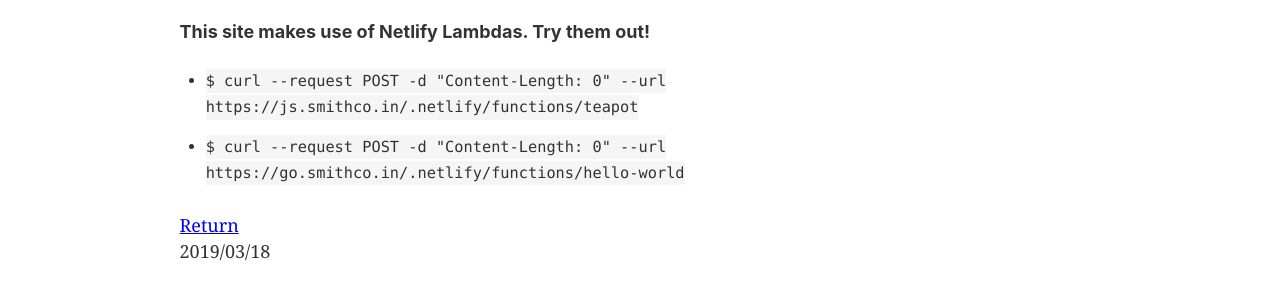
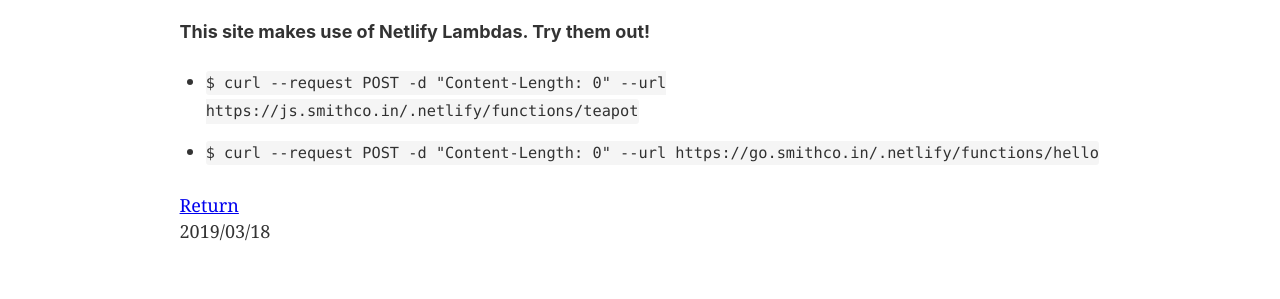
Before and after one commit to smithcoin/smithco.in, a Gatsby site: page /lambdas in a window 1280 px wide. Shown: the part 171-470 px from the top of the page. Built offline with nearby package versions, Linux system fonts and the light colour scheme; Gatsby itself is replaced by a stand-in of ours.

Commit message:
updated build instructions

```diff
--- a/src/pages/lambdas.js
+++ b/src/pages/lambdas.js
@@ -10,10 +10,8 @@
     <h1>Lambdas</h1>
     <h4> This site makes use of Netlify Lambdas. Try them out!</h4>
     <ul>
-      <small>
-        <li><code>$ curl --request POST -d "Content-Length: 0" --url https://js.smithco.in/.netlify/functions/teapot</code></li>
-        <li><code>$ curl --request POST -d "Content-Length: 0" --url https://go.smithco.in/.netlify/functions/hello-world</code></li>
-      </small>
+      <li><code>$ curl --request POST -d "Content-Length: 0" --url https://js.smithco.in/.netlify/functions/teapot</code></li>
+      <li><code>$ curl --request POST -d "Content-Length: 0" --url https://go.smithco.in/.netlify/functions/hello</code></li>
     </ul>
     <Link to="/">Return</Link>
   </Layout>
```
Also changed, not shown: README.md, 2 other files.
